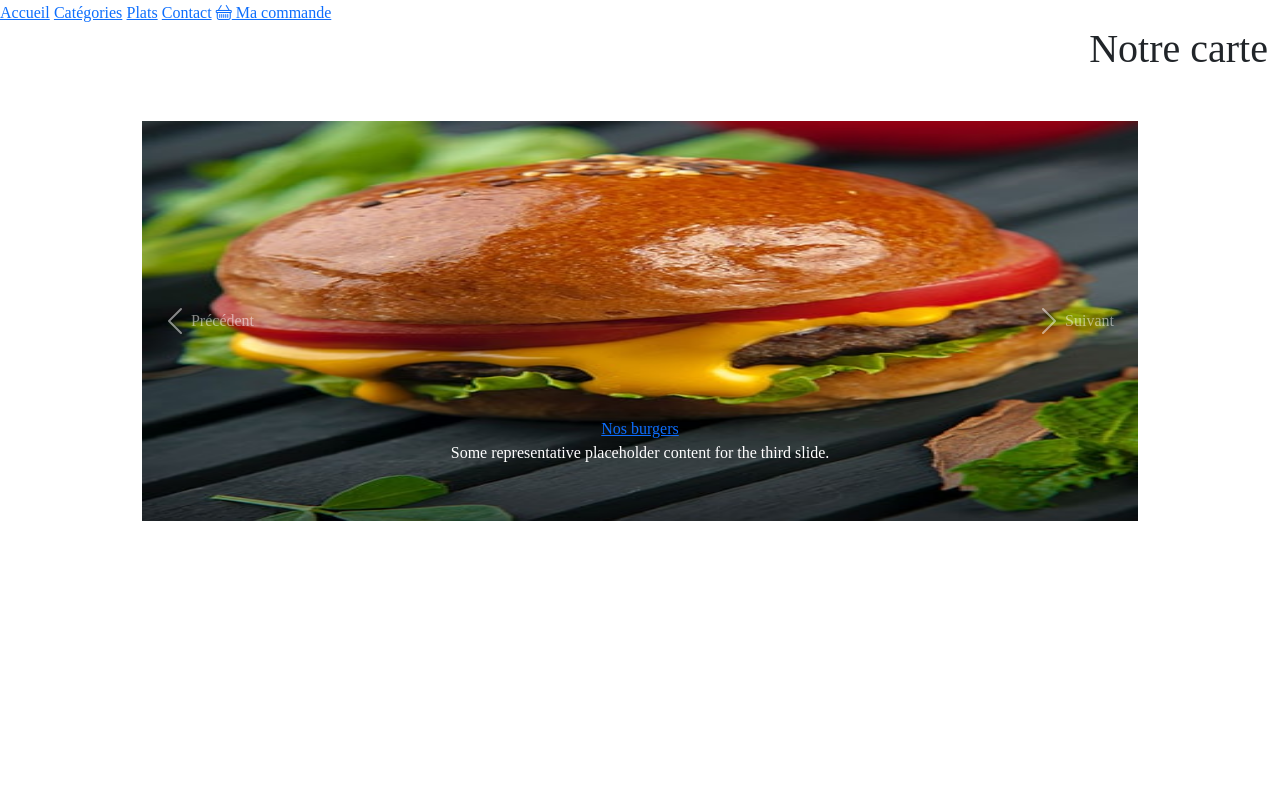
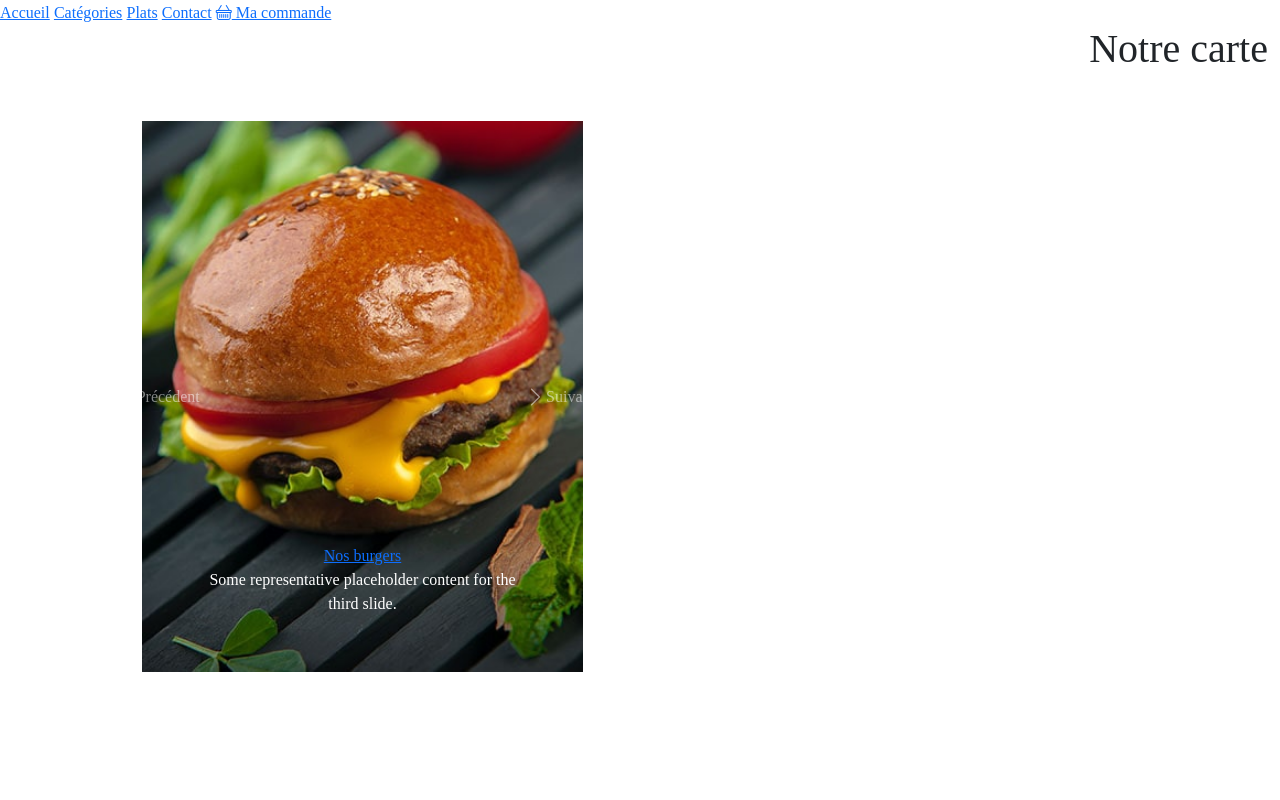
Before and after one commit to heidi-gouider/heidi, a PHP site: page /HTML/category.html in a window 1280 px wide. Run offline with PHP 8.4, Linux system fonts and the light colour scheme.

Commit message:
modif taille carousel

```diff
--- a/FRONT/STATIQUE/CSS/category.css
+++ b/FRONT/STATIQUE/CSS/category.css
@@ -7,10 +7,12 @@
   src: url(ASSETS/font/LibreBaskerville-Regular.ttf) format(ttf);
 }
 
-/* body {
-  overflow: hidden;
-  align-items: center;
-} */
+body {
+  height: 100%;
+  min-height: 100vh;
+  /* overflow: hidden;
+  align-items: center; */
+}
 /* button {
   bottom: 80px;
 } */
@@ -28,7 +30,6 @@
   justify-content: space-around;
 } */
 
-.container img {
-  width: 200px;
-  height: 400px;
-}
+/* .container-inner img {
+  width: 50px;
+} */
--- a/FRONT/STATIQUE/HTML/category.html
+++ b/FRONT/STATIQUE/HTML/category.html
@@ -28,7 +28,7 @@
   <h1 class="row col-12 justify-content-end">Notre carte</h1>
 
   <div class="container">
-    <div id="carousel" class="carousel slide row col_8 m-5" data-ride="carousel" data-interval="2000">
+    <div id="carousel" class="carousel slide row col-5 m-5" data-ride="carousel" data-interval="2000">
       <!-- Indicateurs -->
       <!-- <ul class="carousel-indicators">
              <li data-bs-target="#carousel" data-bs-slide-to="0" class="active"></li>
```
